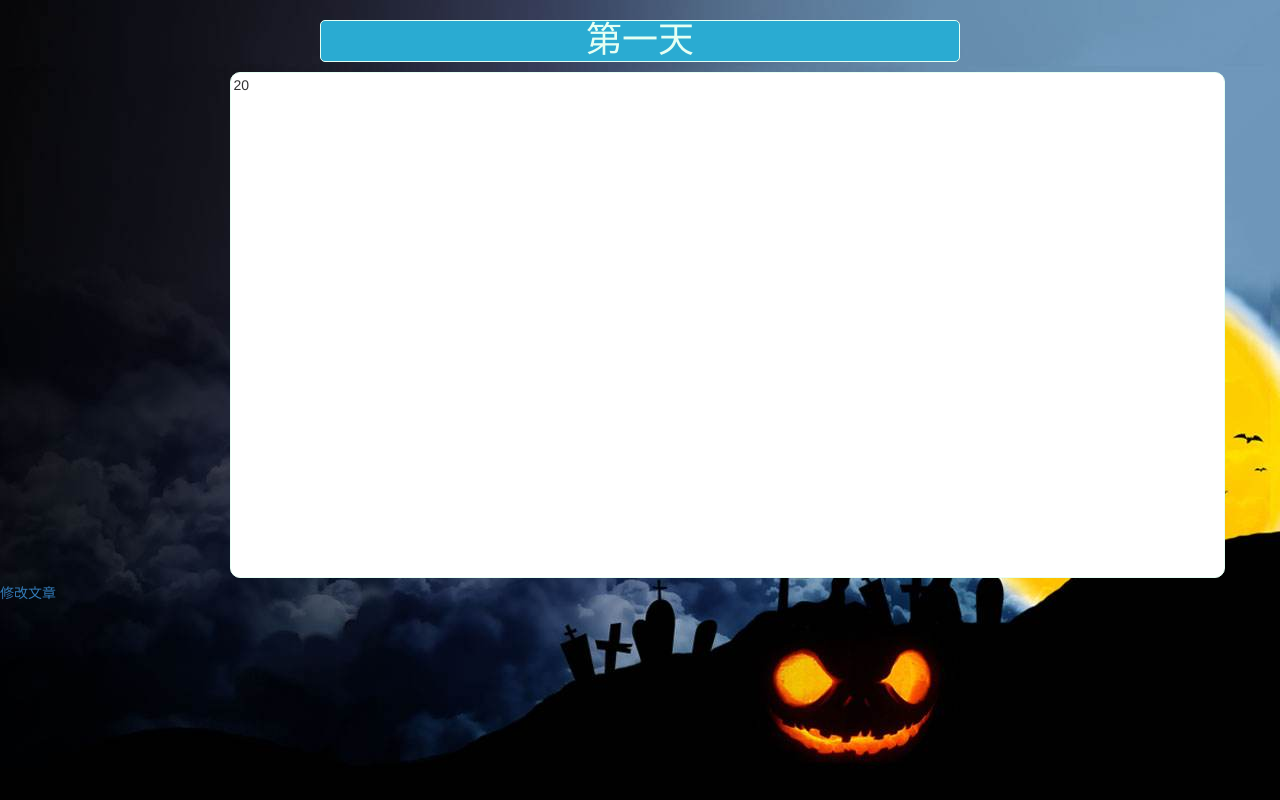
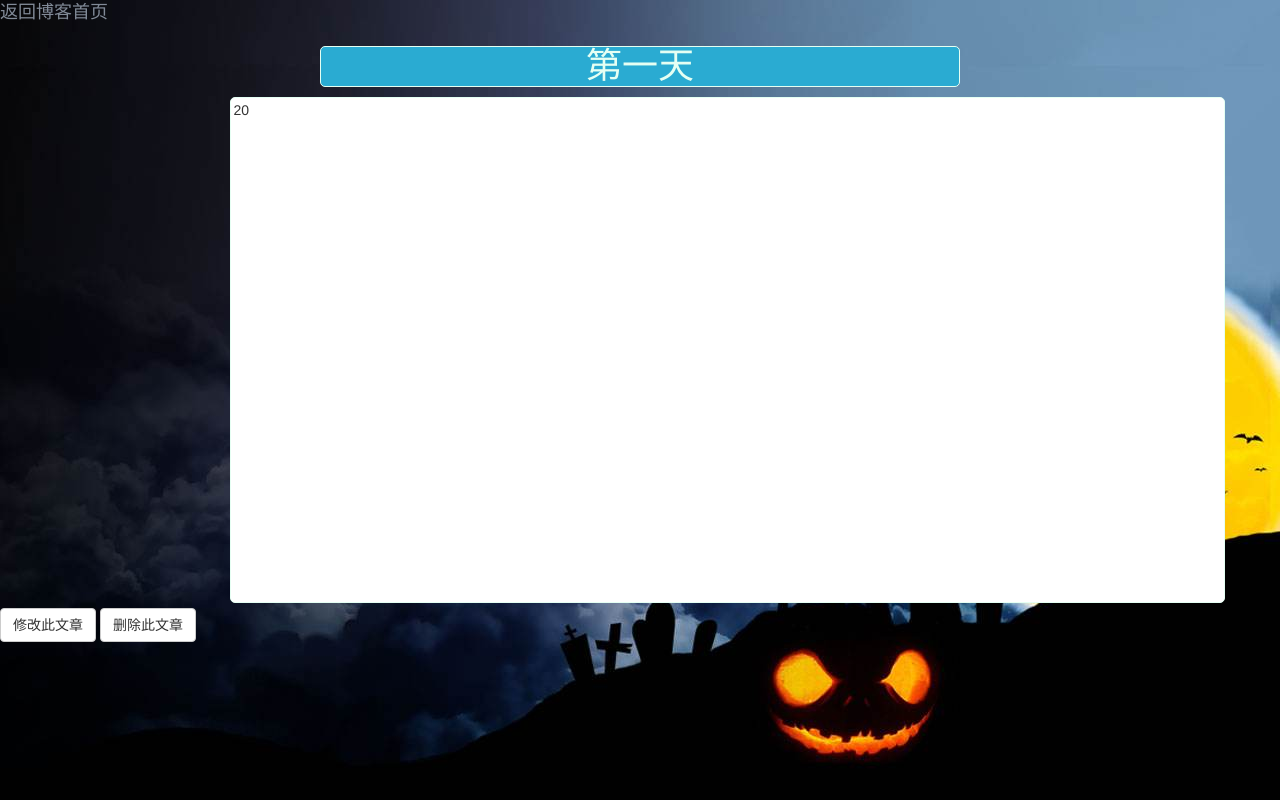
Before and after one commit to 1160300527/myblog, a Django app: page /index/article/26/ in a window 1280 px wide. Run offline with Django 4.2, Linux system fonts and the light colour scheme; data comes from the database, SQL or seed files in the repository; both versions use the stored data as it was after the commit; some libraries are stand-ins or nearby versions.

Commit message:
practise

```diff
--- a/blog/Templates/blog/article_page.html
+++ b/blog/Templates/blog/article_page.html
@@ -9,9 +9,12 @@
 </head>
 <body>
 <div>
+    <a href="{% url 'blog:index' %}" id="index">返回博客首页</a>
     <h1 id="article_title" class="text-center">{{ article.title }}</h1>
     <textarea cols="120" rows="25" id="article_content" readonly>{{ article.content }}</textarea>
 </div>
-<a href="{% url 'blog:edt' article.id %}" id="change">修改文章</a>
+<input type="button" id="change" onclick="change({{ article.id }})" class="btn btn-default" value="修改此文章"/>
+<input type="button" id="delete" onclick="remove({{ article.id }})" class="btn btn-default" value="删除此文章"/>
 </body>
+<script src="{% static 'js/article_page.js' %}"></script>
 </html>
--- a/blog/static/css/article_page.css
+++ b/blog/static/css/article_page.css
@@ -15,11 +15,12 @@ body{
 #article_content{
     position: relative;
     left: 18%;
-    border-radius:10px;
+    border-radius:5px;
     border:1px solid #e5fff3;
     resize: none;
 }
-#change{
-    position: relative;
-    top: 50%;
+#index{
+    width: 20%;
+    font-size: large;
+    color: #818a97;
 }
--- /dev/null
+++ b/blog/static/js/article_page.js
@@ -0,0 +1,10 @@
+/**
+ * Created by Administrator on 2017/8/25.
+ */
+function change(article_id) {
+    window.location.href=('/index/edt/'+article_id+'/');
+}
+
+function remove(article_id){
+    window.location.href=('/index/delete/'+article_id+'/');
+}
--- a/blog/urls.py
+++ b/blog/urls.py
@@ -5,5 +5,6 @@ urlpatterns = [
     url(r'^$', views.index, name='index'),
     url(r'^article/(?P<article_id>[0-9]+)/$', views.article_page, name='article_page'),
     url(r'^edt/(?P<article_id>[0-9]+)/$', views.article_change, name='edt'),
-    url(r'^edt/action/$', views.edt_action, name='edt_action')
+    url(r'^edt/action/$', views.edt_action, name='edt_action'),
+    url(r'^delete/(?P<article_id>[0-9]+)/$', views.delete, name='delete'),
 ]
--- a/blog/views.py
+++ b/blog/views.py
@@ -56,3 +56,9 @@ def edt_action(request):
                 return render(request, 'blog/index.html', {'articles': models.Article.objects.all()})
         else:
             return render(request, 'blog/add_page.html', {'Alert': alert, 'article': models.Article.objects.get(pk=article_id)})
+
+
+def delete(request, article_id):
+    models.Article.objects.filter(pk=article_id).delete()
+    articles = models.Article.objects.all()
+    return redirect('/index/')
```
Also changed, not shown: db.sqlite3.
